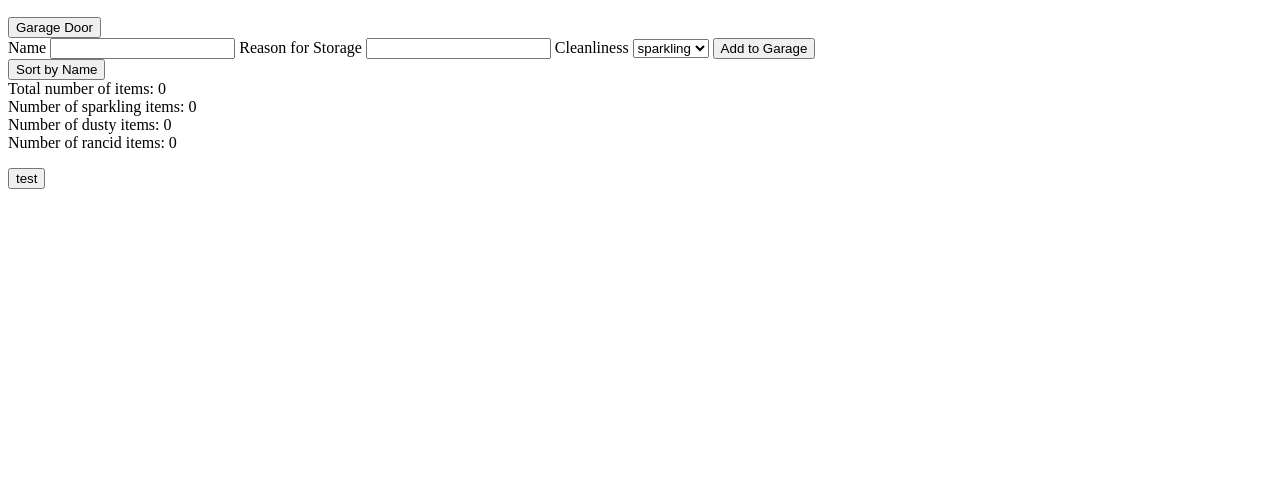
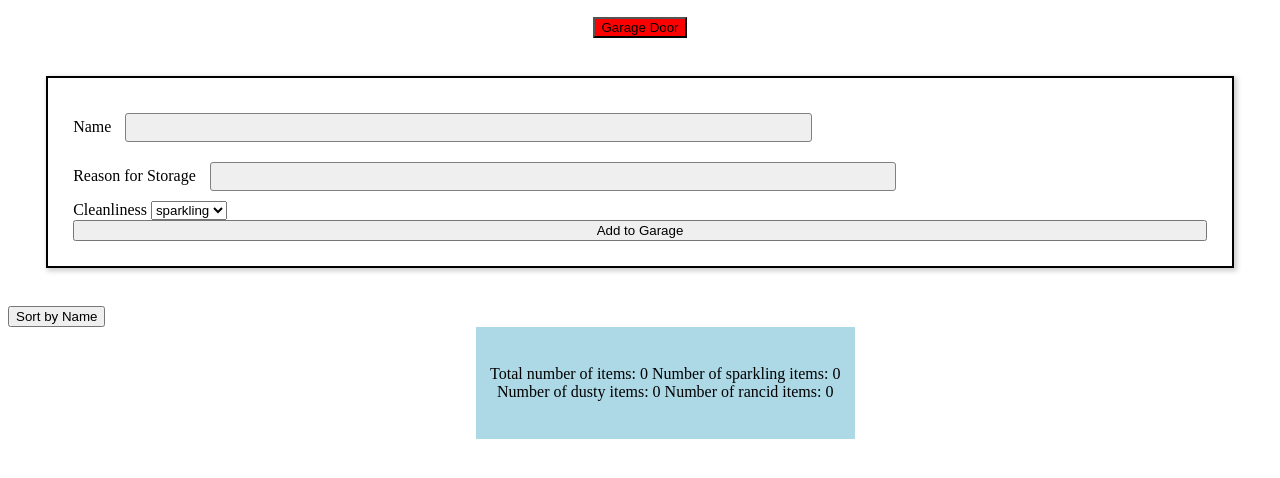
Before and after one commit to mziccardi/finalAssessment, a website: page public/index.html in a window 1280 px wide. Shown: the part 50-528 px from the top of the page. Drawn offline with nearby package versions, Linux system fonts and the light colour scheme; no server answers.

Commit message:
adds some styles

```diff
--- a/package.json
+++ b/package.json
@@ -4,7 +4,7 @@
   "description": "",
   "main": "index.js",
   "scripts": {
-    "test": "echo \"Error: no test specified\" && exit 1",
+    "test": "node_modules/.bin/mocha ./tests/**.js || true",
     "start": "node server.js"
   },
   "repository": {
--- a/public/index.html
+++ b/public/index.html
@@ -9,7 +9,7 @@
     <h2>GARAGEBIN</h2>
     <button class='garage-door'>Garage Door</button>
     <div class='garage'>
-    <form>
+    <form class='form'>
       <label>Name <input type='text' id='name' class='name-input' /></label>
       <label>Reason for Storage <input type='text' id='reason' class='reason-input' /></label>
       <label> Cleanliness
@@ -31,8 +31,6 @@
     <ul class='item-list'></ul>
   </div>
 
-    <button class='test'>test</button>
-
     <script src='https://ajax.googleapis.com/ajax/libs/jquery/1.12.4/jquery.min.js'></script>
   <script type='text/javascript' src='index.js'></script>
   <script src='https://unpkg.com/axios/dist/axios.min.js'></script>
--- a/public/styles.css
+++ b/public/styles.css
@@ -0,0 +1,64 @@
+.garage-door{
+  background-color: red;
+  display: flex;
+  align-items: center;
+  justify-content: center;
+  margin:auto;
+}
+.items-card{
+  background-color:DIMGREY;
+  color: white;
+  text-align: center;
+  margin: auto;
+  padding:10px;
+  border-style: solid;
+  border-width: medium;
+  width:30%;
+}
+.all-counts{
+  margin:auto;
+  padding: 3% 0 3% 0;
+  text-align: center;
+  background-color: lightblue;
+  width: 30%;
+  margin-left:37%;
+}
+.item-count{
+  display: inline-block;
+}
+.sparkle-count{
+  display: inline-block;
+  margin: auto;
+}
+.dusty-count{
+  display: inline-block;
+  margin: auto;
+}
+.rancid-count{
+  display: inline-block;
+  margin: auto;
+}
+
+.door-container{
+  display: flex;
+  align-items: center;
+  justify-content: center;
+}
+
+form {
+  display: flex;
+  flex-direction: column;
+  margin: 3%;
+  border: 2px solid black;
+  padding: 2%;
+  background-color: #ffffff;
+  box-shadow: 2px 2px 5px 1px rgba(0, 0, 0, 0.2);
+}
+input {
+  margin: 10px;
+  height: 25px;
+  width: 60%;
+  background-color: #f0efef;
+  border: 1px solid gray;
+  border-radius: 3px;
+}
--- a/server.js
+++ b/server.js
@@ -61,3 +61,5 @@ app.post('/api/items', (request, response)=>{
 app.listen(app.get('port'), ()=>{
   console.log(`${app.locals.title} is running at ${app.get('port')}`)
 })
+
+module.exports = app
```
Also changed, not shown: tests/index.spec.js (added, +28 -0 lines), tests/server-test.js (added, +38 -0 lines).
